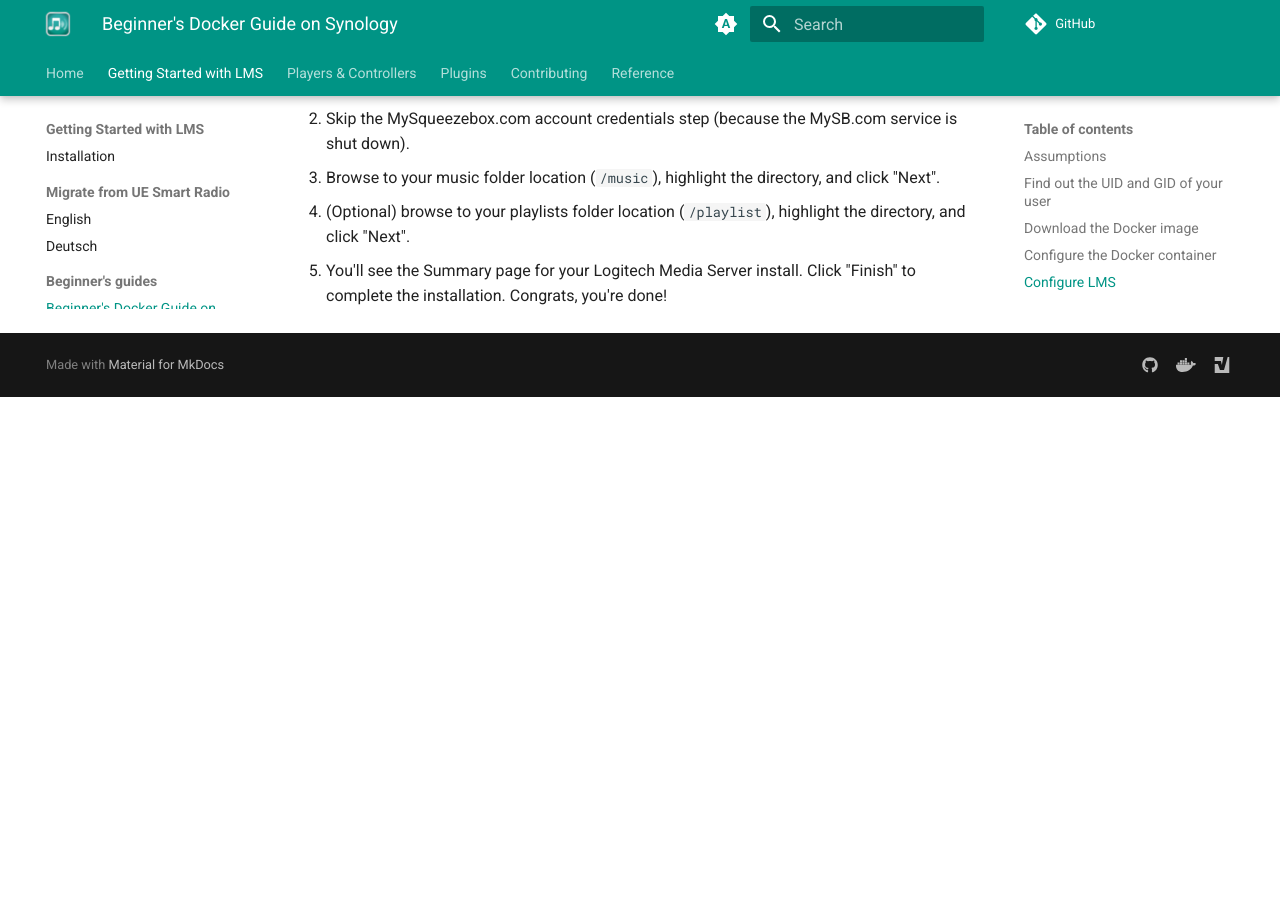
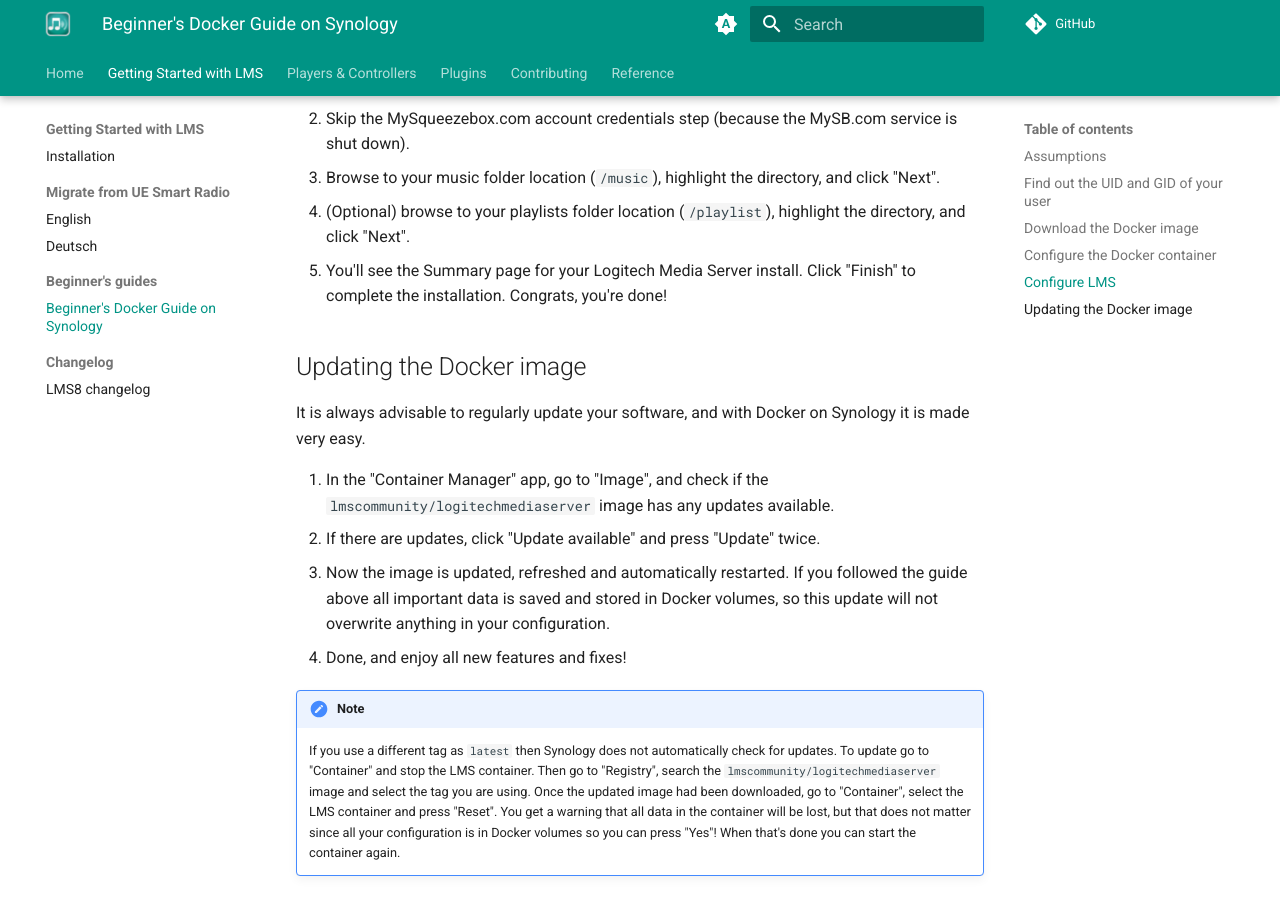
Before and after one commit to LMS-Community/lms-community.github.io, an MkDocs documentation site: the page built from docs/getting-started/beginners-guide-synology-docker.md, in a window 1280 px wide and 900 px high, scrolled down 2748 px. Built offline with MkDocs 1.6.1 and Material for MkDocs 9.7.7, drawn with Linux system fonts in a browser that asks for light colours; comment, search, counter and statistics services are not loaded; before the commit the page ends 3145 px from its top, so only the background shows below that.

Commit message:
Add information about updating the docker image in Synology

```diff
--- a/docs/getting-started/beginners-guide-synology-docker.md
+++ b/docs/getting-started/beginners-guide-synology-docker.md
@@ -44,7 +44,7 @@
 1. In the Synology GUI start up the app Container Manager.
 2. Go to Register.
 3. Search for `logitechmediaserver` and download the `lmscommunity/logitechmediaserver` image.
-4. Select the `stable` tag. The image will now download.
+4. Select the `latest` tag. The image will now download.
 
 ## Configure the Docker container
 
@@ -86,3 +86,15 @@
 3. Browse to your music folder location (`/music`), highlight the directory, and click "Next".
 4. (Optional) browse to your playlists folder location (`/playlist`), highlight the directory, and click "Next".
 5. You'll see the Summary page for your Logitech Media Server install. Click "Finish" to complete the installation. Congrats, you're done!
+
+## Updating the Docker image
+
+It is always advisable to regularly update your software, and with Docker on Synology it is made very easy.
+
+1. In the "Container Manager" app, go to "Image", and check if the `lmscommunity/logitechmediaserver` image has any updates available.
+2. If there are updates, click "Update available" and press "Update" twice.
+3. Now the image is updated, refreshed and automatically restarted. If you followed the guide above all important data is saved and stored in Docker volumes, so this update will not overwrite anything in your configuration.
+4. Done, and enjoy all new features and fixes!
+
+!!! note
+    If you use a different tag as `latest` then Synology does not automatically check for updates. To update go to "Container" and stop the LMS container. Then go to "Registry", search the `lmscommunity/logitechmediaserver` image and select the tag you are using. Once the updated image had been downloaded, go to "Container", select the LMS container and press "Reset". You get a warning that all data in the container will be lost, but that does not matter since all your configuration is in Docker volumes so you can press "Yes"! When that's done you can start the container again.
```
